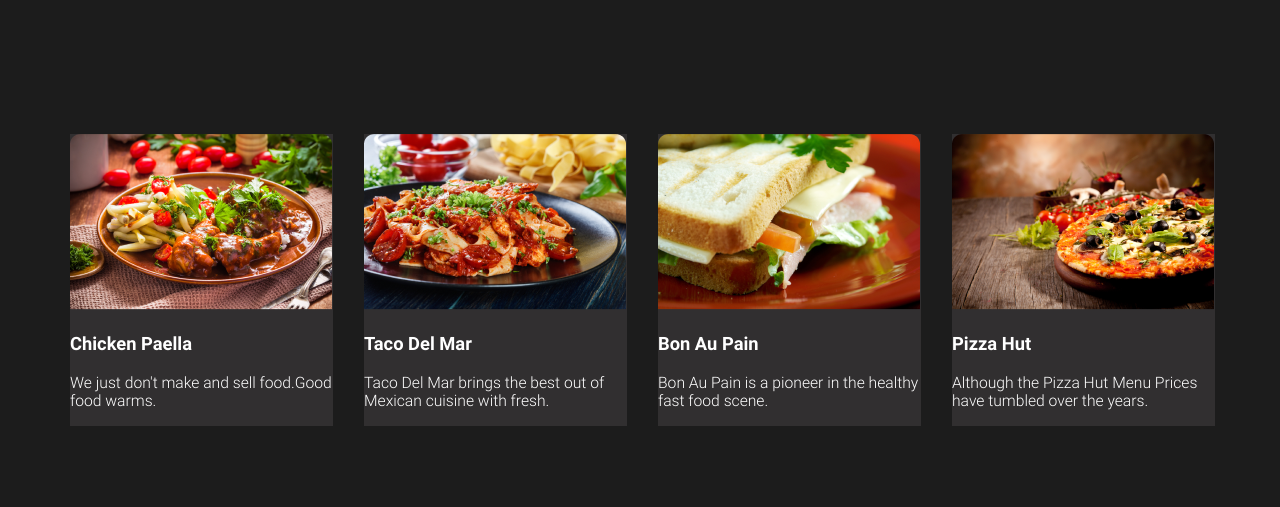
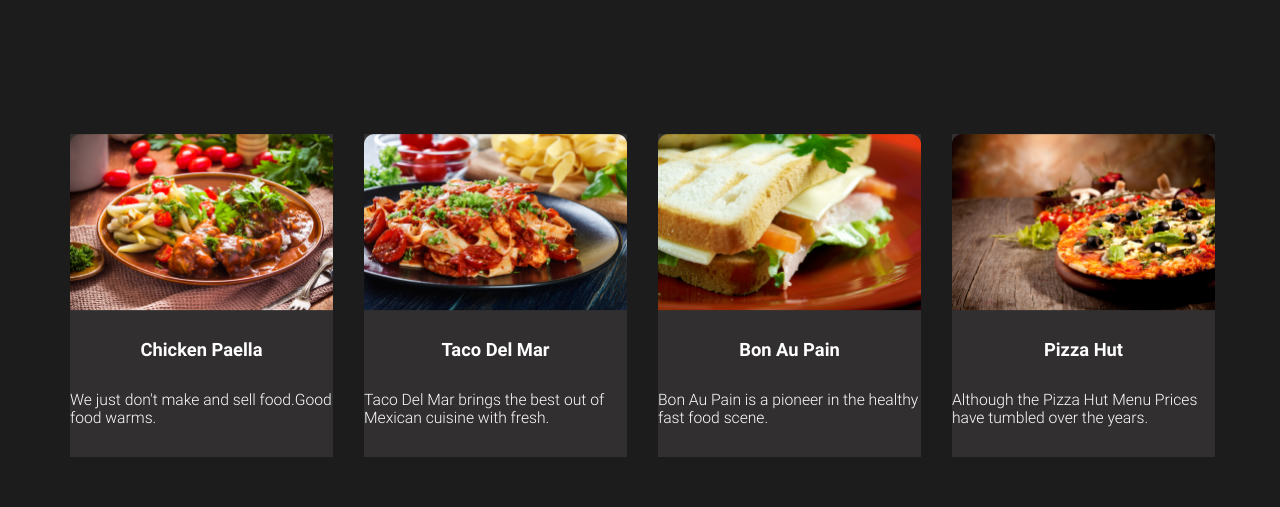
Before and after one commit to airatmm/burger-delivery, a plain HTML site: page index.html in a window 1280 px wide. Shown: the part 860-1367 px from the top of the page. Drawn offline with Linux system fonts and the light colour scheme.

Commit message:
food-list css v1.1

```diff
--- /dev/null
+++ b/blocks/food-list/__image/food-list__image.css
@@ -0,0 +1,4 @@
+.food-list__image {
+object-fit: cover;
+    width: 100%;
+}
--- a/blocks/food-list/__item/food-list__item.css
+++ b/blocks/food-list/__item/food-list__item.css
@@ -1,3 +1,6 @@
 .food-list__item {
     background-color: #312F30;
+    display: flex;
+    flex-direction: column;
+    align-items: center;
 }
--- a/blocks/food-list/__items/food-list__items.css
+++ b/blocks/food-list/__items/food-list__items.css
@@ -2,6 +2,7 @@
     display: grid;
     gap: 31px;
     grid-template-columns: repeat(4, 263px);
+    grid-template-rows: repeat(auto-fill, 323px);
     /*grid-template-columns: repeat(auto-fit, minmax(263px, 1fr));*/
     justify-content: center;
     margin: 0 auto;
--- /dev/null
+++ b/blocks/food-list/__title/food-list__title.css
@@ -0,0 +1,4 @@
+.food-list__title {
+    padding: 28px 0 13px;
+    margin: 0;
+}
--- a/pages/style.css
+++ b/pages/style.css
@@ -18,3 +18,6 @@
 @import url(../blocks/food-list/food-list.css);
 @import url(../blocks/food-list/__items/food-list__items.css);
 @import url(../blocks/food-list/__item/food-list__item.css);
+@import url(../blocks/food-list/__image/food-list__image.css);
+@import url(../blocks/food-list/__title/food-list__title.css);
+@import url(../blocks/food-list/__description/food-list__description.css);
```
Also changed, not shown: 1 other file.
